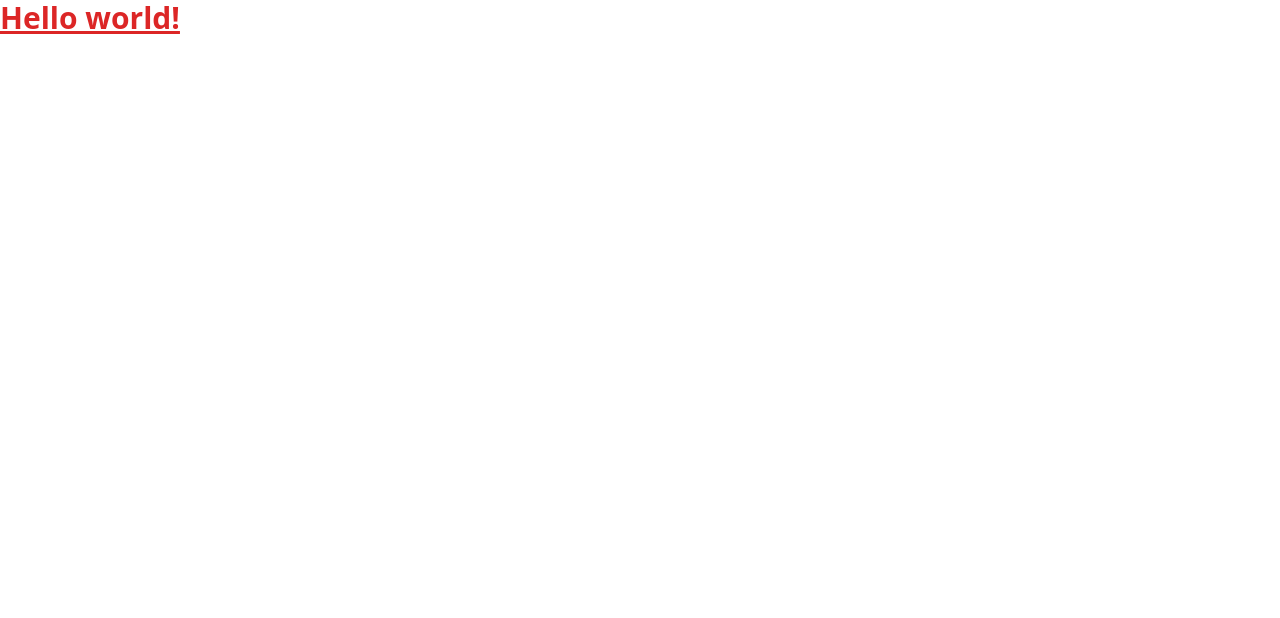
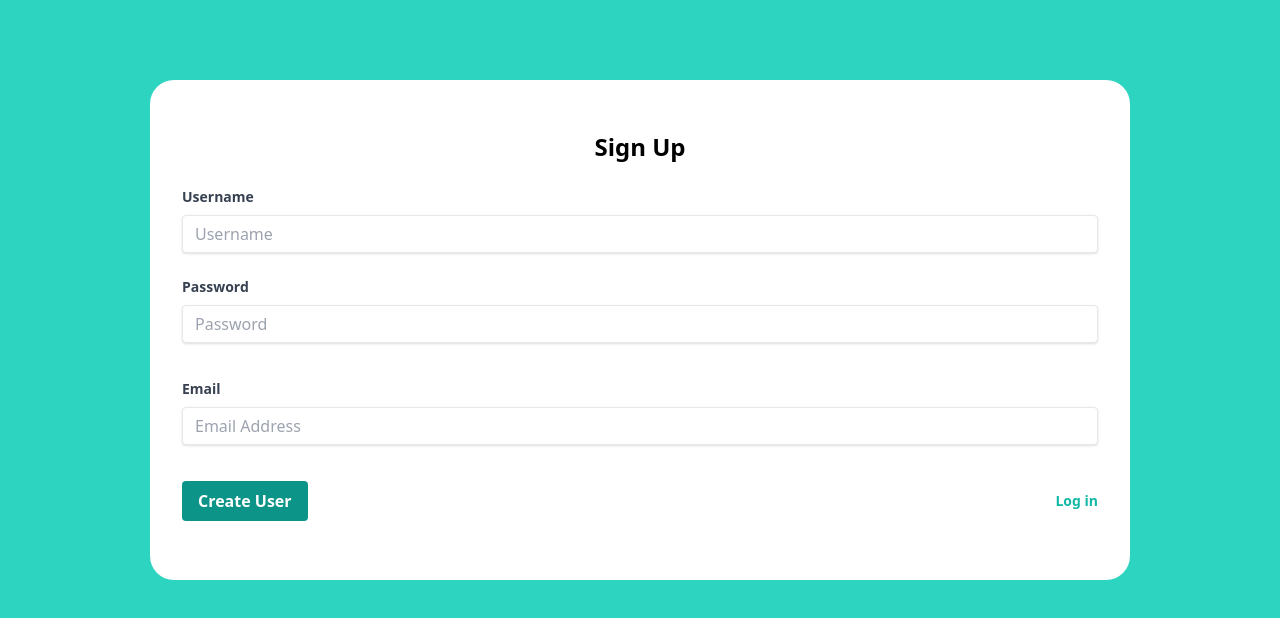
Before and after one commit to sbcodes90/mongodb-connection, a React (Create React App) app in the folder frontend/client/: page / in a window 1280 px wide. Shown: the top 618 px of the page. Built offline with nearby package versions, Linux system fonts and the light colour scheme.

Commit message:
connection works whoop whoop!

```diff
--- a/frontend/client/src/App.js
+++ b/frontend/client/src/App.js
@@ -1,11 +1,56 @@
+import axios from 'axios';
+import react, { useState } from 'react';
 
 function App() {
+  const [username, setUsername] = useState('');
+  const [password, setPassword] = useState('');
+  const [email, setEmail] = useState('');
+
+  const handleSubmit = (e) => {
+    e.preventDefault()
+    axios
+    .post("http://localhost:4000/users", { username, password, email })
+    .then((result) => console.log(result))
+    .catch((err) => console.log(err));
+
+  }
+
   return (
-    <>
-       <h1 className="text-3xl font-bold underline text-red-600">
-      Hello world!
-    </h1>
-    </>
+    <div className="bg-teal-400 h-screen px-[150px] py-20">
+      <div className="flex flex-col h-[500px] justify-center bg-white rounded-3xl">
+        <p className="text-2xl font-bold mt-10 text-center">Sign Up</p>
+        <div className="w-full">
+  <form method="post" className="px-8 pt-6 pb-8 mb-4">
+    <div className="mb-6">
+      <label className="block text-gray-700 text-sm font-bold mb-2">
+        Username
+      </label>
+      <input onChange={(e)=> setUsername(e.target.value)} value={username} className="shadow appearance-none border rounded w-full py-2 px-3 text-gray-700 leading-tight focus:outline-none focus:shadow-outline" id="username" type="text" placeholder="Username" />
+    </div>
+    <div className="mb-6">
+      <label className="block text-gray-700 text-sm font-bold mb-2">
+        Password
+      </label>
+      <input onChange={(e)=> setPassword(e.target.value)} value={password} className="shadow appearance-none border rounded w-full py-2 px-3 text-gray-700 mb-3 leading-tight focus:outline-none focus:shadow-outline" id="password" type="password" placeholder="Password" />
+    </div>
+    <div className="mb-6">
+      <label className="block text-gray-700 text-sm font-bold mb-2">
+        Email
+      </label>
+      <input onChange={(e)=> setEmail(e.target.value)} valie={email} className="shadow appearance-none border rounded w-full py-2 px-3 text-gray-700 mb-3 leading-tight focus:outline-none focus:shadow-outline" id="email" type="email" placeholder="Email Address" />
+    </div>
+    <div className="flex items-center justify-between">
+      <button type="submit" onClick={handleSubmit} className="bg-teal-600 hover:bg-black text-white font-bold py-2 px-4 rounded focus:outline-none focus:shadow-outline">
+        Create User
+      </button>
+      <a className="inline-block align-baseline font-bold text-sm text-teal-500 hover:text-black" href="#">
+        Log in
+      </a>
+    </div>
+  </form>
+</div>
+      </div>
+    </div>
   );
 }
 
```
Also changed, not shown: 2 other files (tests, documents, lock files or other folders).
